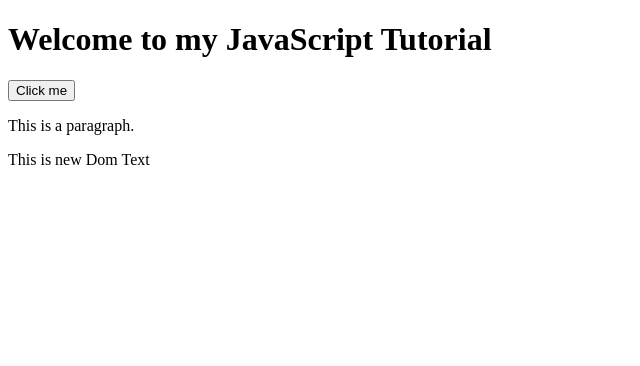
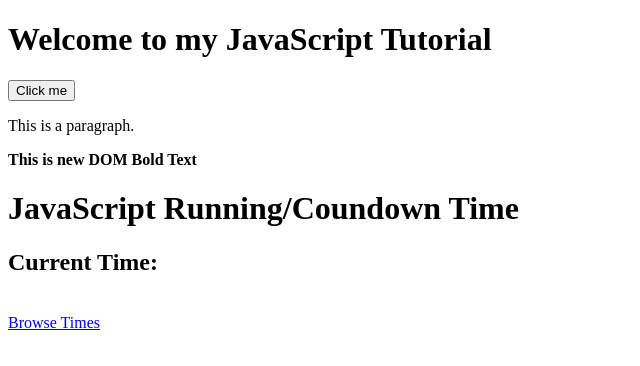
Before and after one commit to shaid85/javascript-practices, a plain HTML site: page index.html in a window 1280 px wide. Shown: the whole page, without its empty margins (0-640 px from the left). Drawn offline with Linux system fonts and the light colour scheme.

Commit message:
replace DOM text by ReplaceChild

```diff
--- a/index.html
+++ b/index.html
@@ -13,6 +13,13 @@
         <p>This is a paragraph.</p>
     </div>
 
+<div id="showTime">
+    <h1>JavaScript Running/Coundown Time</h1>
+    <h2>Current Time: <span id="time"></span></h2>
+    <br>
+    <a href="#">Browse Times</a>
+</div>
+
     <script src="practices.js"></script>
 </body>
 </html>
--- a/practices.js
+++ b/practices.js
@@ -8,3 +8,7 @@ const newDiv = document.getElementsByTagName('div');
 let createdElement = document.createElement('p');
 createdElement.innerText = "This is new Dom Text";
 newDiv[0].appendChild(createdElement);
+
+let createdElement2 = document.createElement('b');
+createdElement2.innerText = "This is new DOM Bold Text";
+newDiv[0].replaceChild(createdElement2,createdElement);
```
